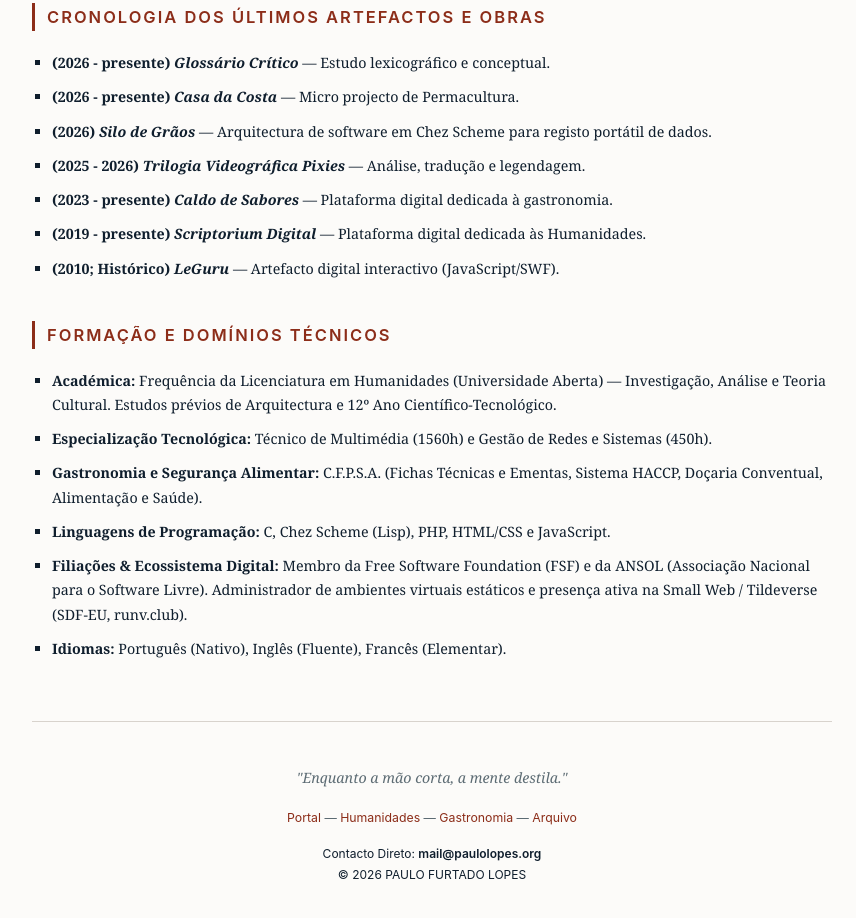
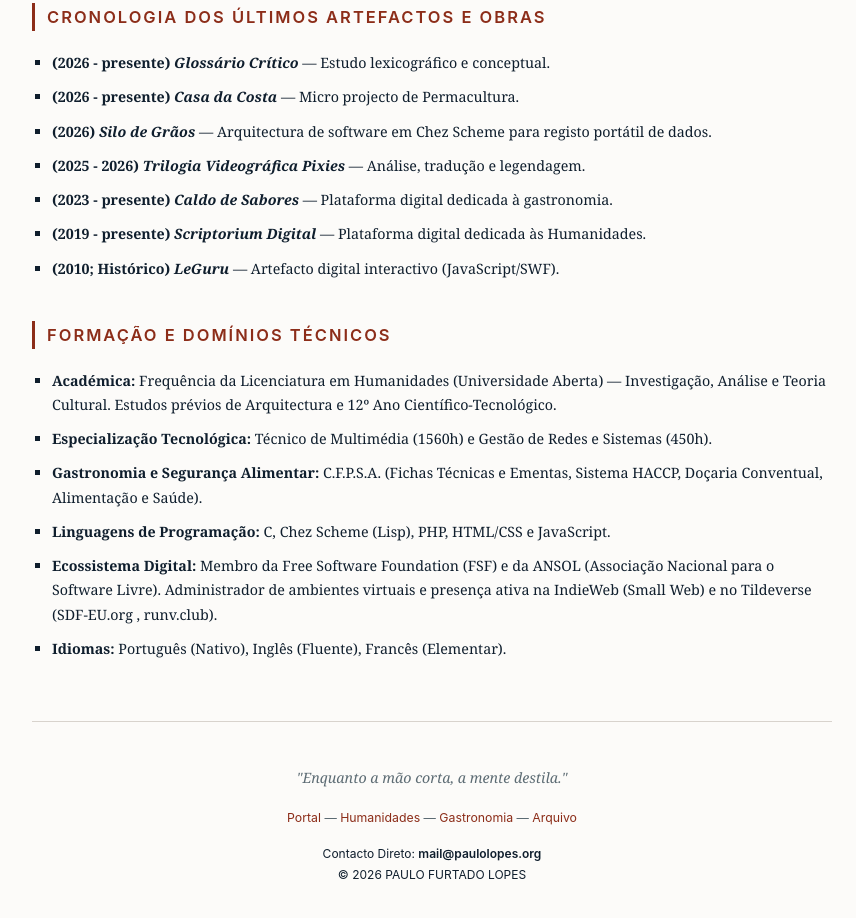
Before and after one commit to pjfcl/portal, a plain HTML site: page CV.html in a window 1280 px wide. Shown: the part 1976-2894 px from the top of the page, without its empty margins (208-1064 px from the left). Drawn offline with nearby package versions, Linux system fonts and the light colour scheme.

Commit message:
Revise digital ecosystem affiliations in CV
Updated the description of digital ecosystem affiliations.

```diff
--- a/CV.html
+++ b/CV.html
@@ -224,7 +224,7 @@
                 <li><strong>Especialização Tecnológica:</strong> Técnico de Multimédia (1560h) e Gestão de Redes e Sistemas (450h).</li>
                 <li><strong>Gastronomia e Segurança Alimentar:</strong> C.F.P.S.A. (Fichas Técnicas e Ementas, Sistema HACCP, Doçaria Conventual, Alimentação e Saúde).</li>
                 <li><strong>Linguagens de Programação:</strong> C, Chez Scheme (Lisp), PHP, HTML/CSS e JavaScript.</li>
-                <li><strong>Filiações & Ecossistema Digital:</strong> Membro da Free Software Foundation (FSF) e da ANSOL (Associação Nacional para o Software Livre). Administrador de ambientes virtuais estáticos e presença ativa na Small Web / Tildeverse (SDF-EU, runv.club).</li>
+                <li><strong>Ecossistema Digital:</strong> Membro da Free Software Foundation (FSF) e da ANSOL (Associação Nacional para o Software Livre). Administrador de ambientes virtuais e presença ativa na IndieWeb (Small Web) e no Tildeverse (SDF-EU.org , runv.club).</li>
                 <li><strong>Idiomas:</strong> Português (Nativo), Inglês (Fluente), Francês (Elementar).</li>
             </ul>
         </section>
```
